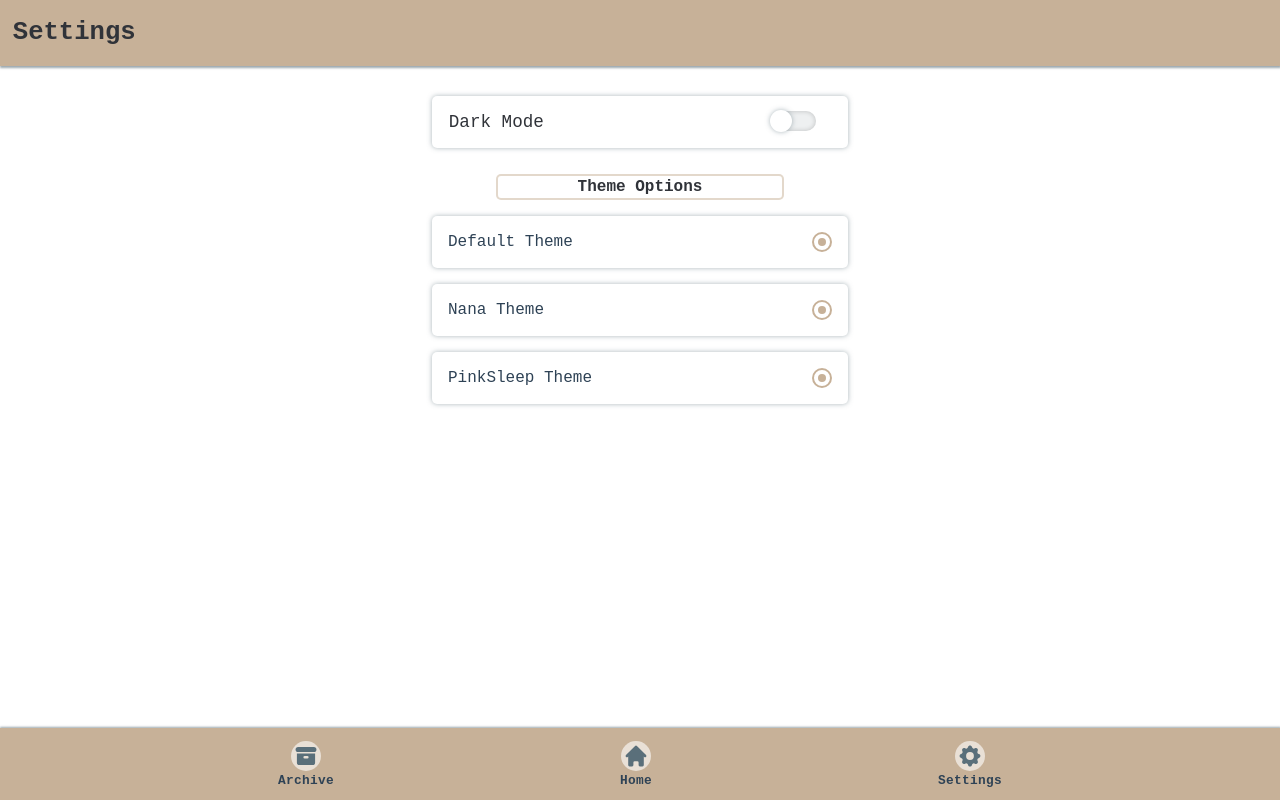
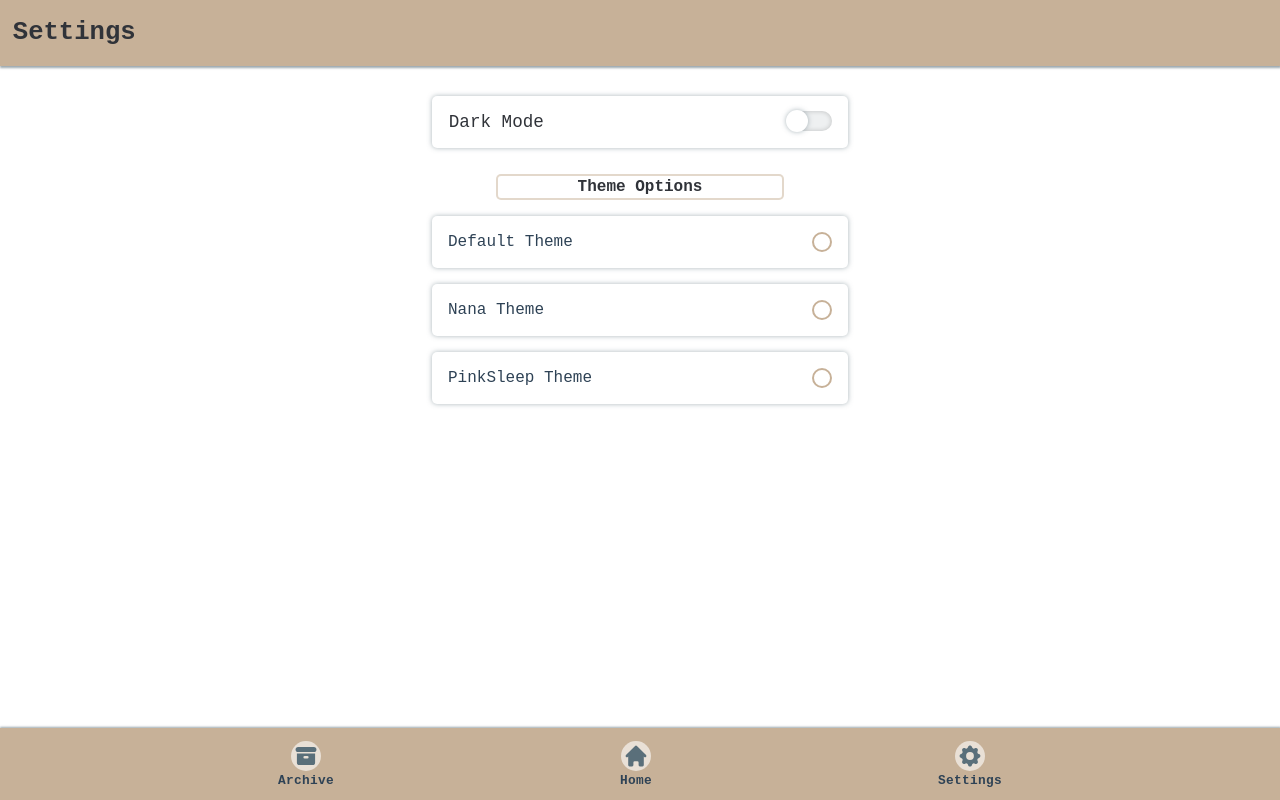
Before and after one commit to KainNhantumbo/Nava-Notes-App, a React (Create React App) app: page /pages/Settings in a window 1280 px wide. Built offline with nearby package versions, Linux system fonts and the light colour scheme.

Commit message:
Finalizada aestilizaç

```diff
--- a/src/styles/SettingsStyles.js
+++ b/src/styles/SettingsStyles.js
@@ -45,7 +45,7 @@ export const ModeSwitcher = styled.div`
     div {
       position: absolute;
       top: 15px;
-      right: 2em;
+      right: 1em;
 
       input[type="checkbox"] {
         position: relative;
@@ -73,7 +73,7 @@ export const ModeSwitcher = styled.div`
           left: 0;
           background: rgb(${colors.whiteColor});
           box-shadow:  0 0 5px rgba(${colors.primaryColor}, .5);
-          transition: all .5s ease;
+          transition: all .2s ease;
         }
 
         :checked::after {
--- a/src/styles/styles.js
+++ b/src/styles/styles.js
@@ -31,7 +31,7 @@ export const HeaderStyled = styled.div`
   display: flex;
   justify-content: flex-start;
   flex-direction: column;
-  background: rgb(${colors.secondaryColor});
+  background: rgba(${colors.secondaryColor});
   box-shadow: 0 1px 2px 0.5px rgba(${colors.primaryColor}, .6);
   position: fixed;
   top: 0;
--- a/src/styles/themeOptions.js
+++ b/src/styles/themeOptions.js
@@ -45,7 +45,7 @@ export const StyledLabelsContainer = styled.section`
       display: grid;
       place-content: center;
 
-      ::before {
+      :checked::before {
         content: '';
         width: 8px;
         height: 8px;
```
